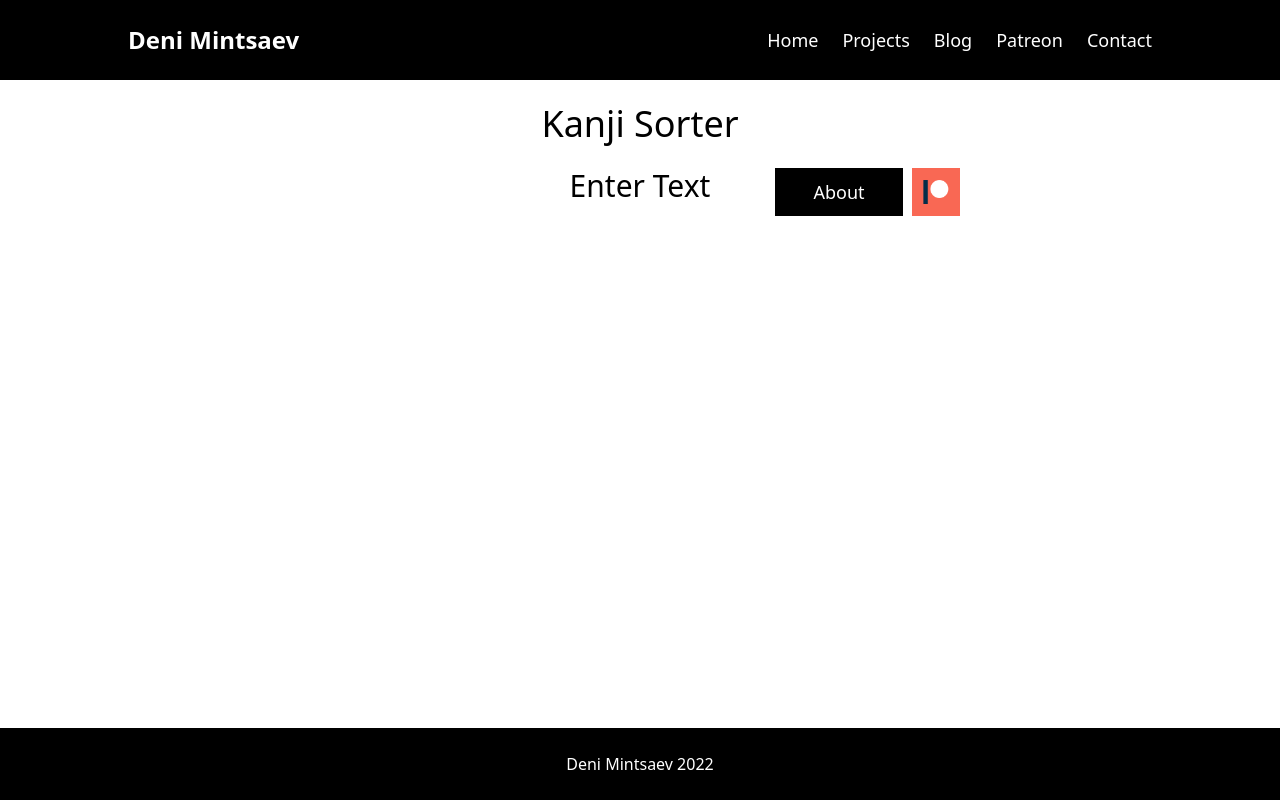
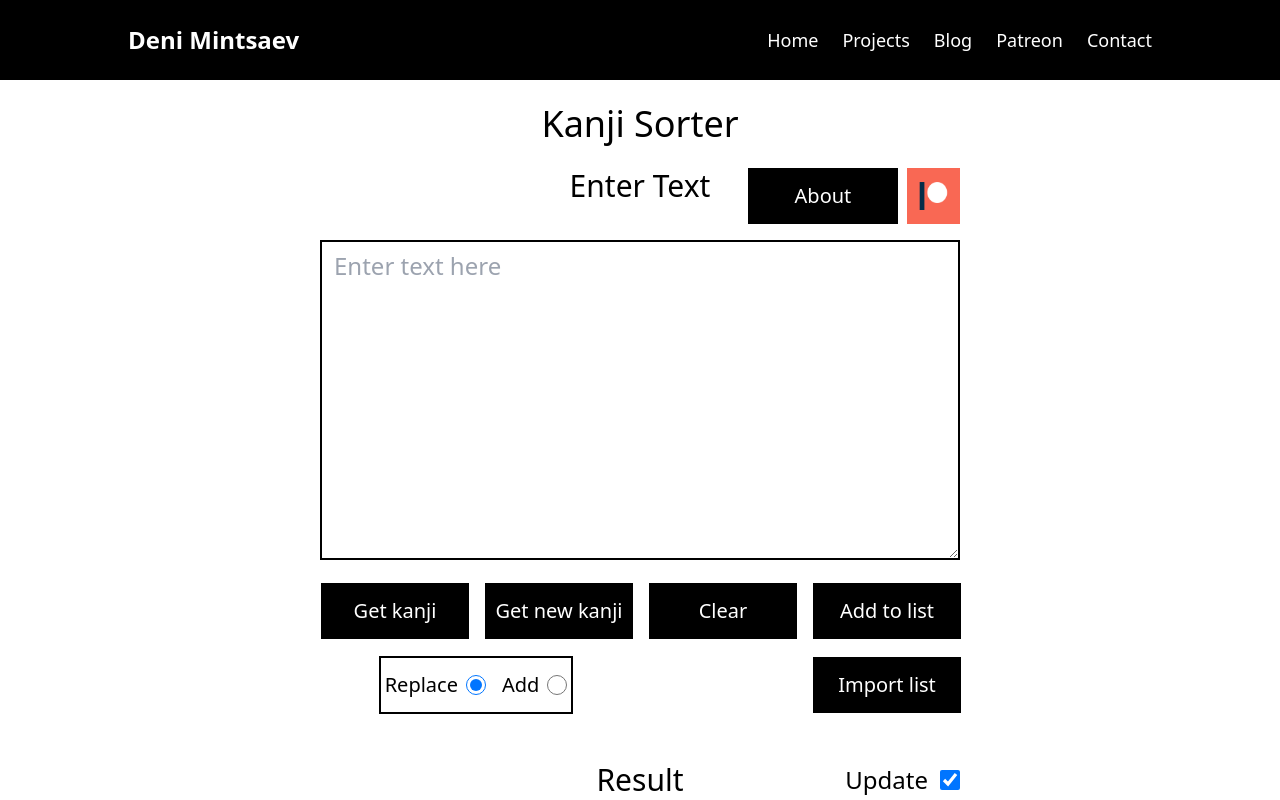
Before and after one commit to dmint789/denimintsaev.com, a Nuxt app in the folder app/: page /projects/kanjiSorter in a window 1280 px wide. Shown: the top 800 px of the page. Built offline with nearby package versions, Linux system fonts and the light colour scheme.

Commit message:
Make progress on the design of the Kanji Sorter and fix a bug

```diff
--- /dev/null
+++ b/app/components/KanjiSorter/Output.vue
@@ -0,0 +1,33 @@
+<template>
+  <div>
+    <div class="mt-12 grid grid-cols-3 justify-between">
+      <h2 class="col-start-2 text-3xl text-center">Result</h2>
+      <div class="flex justify-end items-center gap-3">
+        <label for="update" class="text-2xl">Update</label>
+        <input
+          type="checkbox"
+          id="update"
+          name="update"
+          value="update"
+          checked
+          class="w-5 h-5"
+        />
+      </div>
+    </div>
+    <textarea
+      name="inputtext"
+      placeholder="Enter text here"
+      class="w-full h-80 max-h-80 my-4 px-3 py-2 text-2xl items-start border-2 border-black hover:bg-mygray-50"
+    ></textarea>
+  </div>
+</template>
+
+<script lang="ts">
+  import Vue from 'vue';
+
+  export default Vue.extend({
+    name: 'KanjiSorterOutput',
+  });
+</script>
+
+<style lang="postcss" scoped></style>
--- /dev/null
+++ b/app/components/KanjiSorter/TextInput.vue
@@ -0,0 +1,84 @@
+<template>
+  <div>
+    <div class="grid grid-cols-3">
+      <h2 class="col-start-2 text-3xl text-center">Enter Text</h2>
+      <div class="h-14 flex justify-end items-center gap-2">
+        <MyButton text="About" black :onClick="onClickAbout" />
+        <NuxtLink to="/patreon" class="h-full">
+          <img
+            src="../../static/patreon_logo.png"
+            alt="Patreon Logo"
+            class="h-full"
+          />
+        </NuxtLink>
+      </div>
+    </div>
+    <textarea
+      name="inputtext"
+      placeholder="Enter text here"
+      class="w-full h-80 max-h-80 my-4 px-3 py-2 text-2xl items-start border-2 border-black hover:bg-mygray-50"
+    ></textarea>
+    <div class="grid grid-cols-4 gap-4 justify-around">
+      <MyButton text="Get kanji" black :onClick="onGetKanji" class="w-full" />
+      <MyButton
+        text="Get new kanji"
+        black
+        :onClick="onGetKanji"
+        class="w-full"
+      />
+      <MyButton text="Clear" black :onClick="onGetKanji" class="w-full" />
+      <MyButton text="Add to list" black :onClick="onGetKanji" class="w-full" />
+      <div
+        class="col-span-2 w-3/5 min-w-min p-1 mx-auto flex justify-center items-center text-xl border-2 border-black"
+      >
+        <div class="mr-4 flex items-center">
+          <label for="replace">Replace</label>
+          <input
+            type="radio"
+            name="mode"
+            id="replace"
+            value="replace"
+            checked
+            class="w-5 h-5 ml-2"
+          />
+        </div>
+        <div class="flex items-center">
+          <label for="add">Add</label>
+          <input
+            type="radio"
+            name="mode"
+            id="add"
+            value="add"
+            class="w-5 h-5 ml-2"
+          />
+        </div>
+      </div>
+      <MyButton
+        text="Import list"
+        black
+        :onClick="onGetKanji"
+        class="col-start-4 w-full"
+      />
+    </div>
+  </div>
+</template>
+
+<script lang="ts">
+  import Vue from 'vue';
+
+  export default Vue.extend({
+    name: 'KanjiSorterTextInput',
+    methods: {
+      onClickAbout() {
+        console.log('About');
+      },
+      onGetKanji() {},
+      onGetNewKanji() {},
+      onClear() {},
+      onAddToList() {},
+      onImportList() {},
+    },
+  });
+</script>
+
+<style lang="postcss" scoped></style>
--- a/app/components/MyButton.vue
+++ b/app/components/MyButton.vue
@@ -1,6 +1,6 @@
 <template>
   <button
-    class="w-32 h-12 box-content text-lg transition-all"
+    class="w-40 h-14 box-content text-xl transition-all"
     :class="black ? 'black' : 'white'"
     @click="handleClick"
   >
--- a/app/nuxt.config.js
+++ b/app/nuxt.config.js
@@ -1,5 +1,6 @@
 export default {
   target: 'server',
+  // SSR is true by default anyways
   ssr: true,
   // Global page headers: https://go.nuxtjs.dev/config-head
   head: {
--- a/app/pages/projects/kanjiSorter.vue
+++ b/app/pages/projects/kanjiSorter.vue
@@ -1,18 +1,9 @@
 <template>
   <div>
     <MyHeader text="Kanji Sorter" />
-    <div class="mx-auto w-1/2 grid grid-cols-3">
-      <h2 class="col-start-2 text-3xl text-center">Enter Text</h2>
-      <div class="h-12 flex justify-end items-center gap-2">
-        <MyButton text="About" black :onClick="onClickAbout" />
-        <NuxtLink to="/patreon" class="h-full">
-          <img
-            src="../../static/patreon_logo.png"
-            alt="Patreon Logo"
-            class="h-full"
-          />
-        </NuxtLink>
-      </div>
+    <div class="mx-auto w-1/2">
+      <KanjiSorterTextInput />
+      <KanjiSorterOutput />
     </div>
   </div>
 </template>
@@ -22,11 +13,6 @@
 
   export default Vue.extend({
     name: 'KanjiSorter',
-    methods: {
-      onClickAbout() {
-        console.log('About');
-      },
-    },
   });
 </script>
 
--- a/app/server/index.ts
+++ b/app/server/index.ts
@@ -1,6 +1,8 @@
 import express from 'express';
-import mongoose, { CallbackWithoutResult } from 'mongoose';
+import mongoose from 'mongoose';
 import cors from 'cors';
+
+import PostsRouter from './routes/posts';
 
 const app = express();
 
@@ -16,7 +18,7 @@ if (process.env.NODE_ENV !== 'production') {
 }
 
 // Routes
-app.use('/api/posts', require('./routes/api/posts'));
+app.use('/api/posts', PostsRouter);
 
 // Database
 const options = {
@@ -35,7 +37,7 @@ const options = {
 mongoose
   .connect(dbURI, options)
   .then(() => console.log('Connected to the DB'))
-  .catch((err: any) => console.log(err));
+  .catch((err) => console.log(err));
 
 app.listen(5000, () => console.log(`Server is listening on port 5000`));
 
--- a/app/server/routes/api/posts.ts
+++ /dev/null
@@ -1,10 +0,0 @@
-import express from 'express';
-
-import controller from '../../controllers/posts';
-
-const router = express.Router();
-
-// GET /api/posts
-router.get('/', controller.getAllPosts);
-
-export default router;
--- /dev/null
+++ b/app/server/routes/posts.ts
@@ -0,0 +1,10 @@
+import express from 'express';
+
+import controller from '../controllers/posts';
+
+const PostsRouter = express.Router();
+
+// GET /api/posts
+PostsRouter.get('/', controller.getAllPosts);
+
+export default PostsRouter;
--- a/app/tailwind.config.js
+++ b/app/tailwind.config.js
@@ -11,7 +11,7 @@ module.exports = {
     extend: {
       colors: {
         mygray: {
-          50: '#000000',
+          50: '#eeeeee',
           100: '#000000',
           200: '#000000',
           300: '#000000',
```
